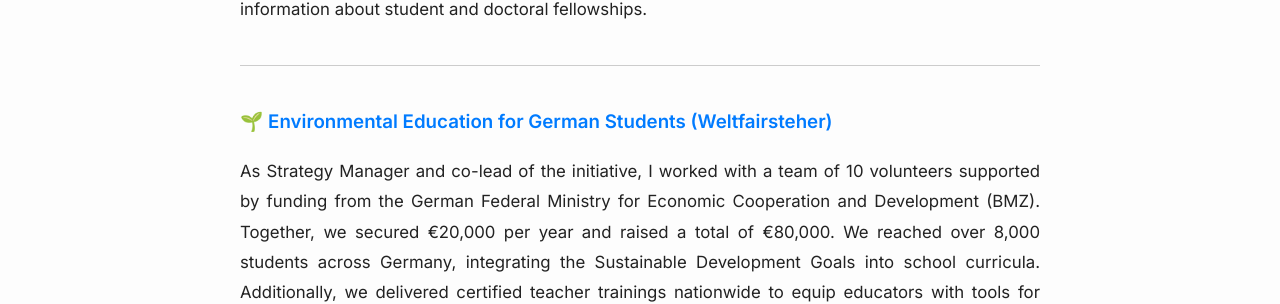
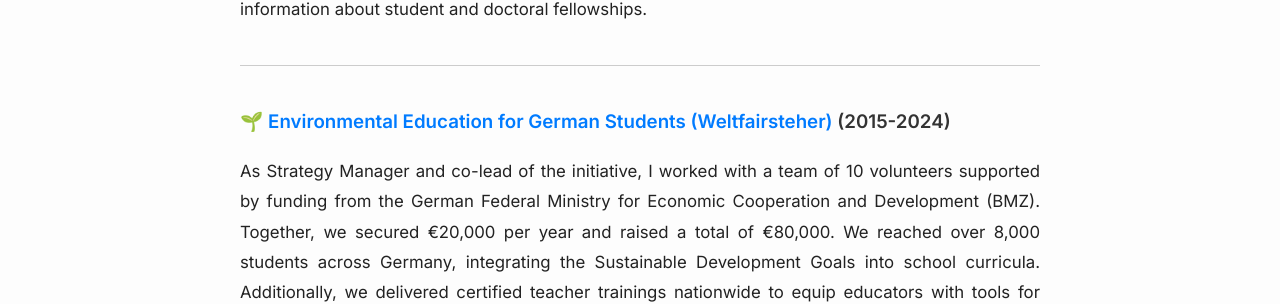
Before and after one commit to julia-m-schmidt/julia-m-schmidt.github.io, a Jekyll site: the page built from mentoring.md, in a window 1280 px wide. Shown: the part 1260-1564 px from the top of the page. Built offline with Jekyll 4.4.1, drawn with Linux system fonts in a browser that asks for light colours.

Commit message:
Update mentoring.md

```diff
--- a/mentoring.md
+++ b/mentoring.md
@@ -30,7 +30,7 @@
 
 ---
 
-### 🌱 [Environmental Education for German Students (Weltfairsteher)](https://www.weltfairsteher.de)
+### 🌱 [Environmental Education for German Students (Weltfairsteher)](https://www.weltfairsteher.de) (2015-2024)
 
 As Strategy Manager and co-lead of the initiative, I worked with a team of 10 volunteers supported by funding from the German Federal Ministry for Economic Cooperation and Development (BMZ). Together, we secured €20,000 per year and raised a total of €80,000. We reached over 8,000 students across Germany, integrating the Sustainable Development Goals into school curricula. Additionally, we delivered certified teacher trainings nationwide to equip educators with tools for sustainability education.
 
```
